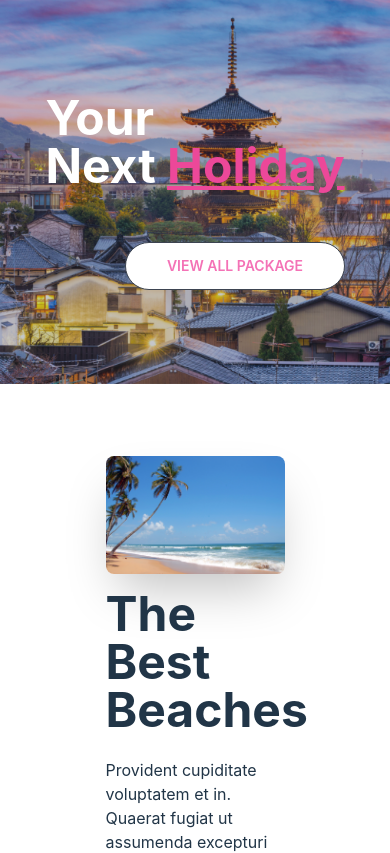
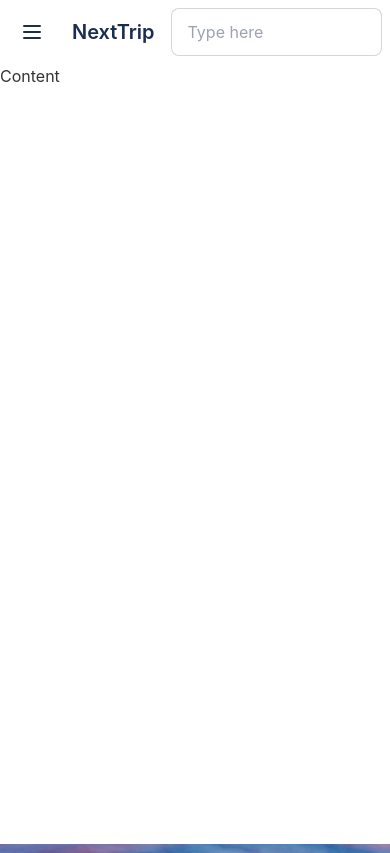
Before and after one commit to 0xkabir/next-trip, a React (Vite) app: page / in a window 390 px wide. Shown: the top 853 px of the page. Built offline with nearby package versions, Linux system fonts and the light colour scheme.

Commit message:
added theme and navbar

```diff
--- a/index.html
+++ b/index.html
@@ -1,5 +1,5 @@
 <!DOCTYPE html>
-<html lang="en" data-theme="light">
+<html lang="en" data-theme="tripTheme">
   <head>
     <meta charset="UTF-8" />
     <link rel="icon" type="image/svg+xml" href="/vite.svg" />
--- a/src/components/shared/NextNav.jsx
+++ b/src/components/shared/NextNav.jsx
@@ -1,9 +1,69 @@
-import React from 'react';
+import React from "react";
+import { NavLink } from "react-router-dom";
 
 const NextNav = () => {
   return (
-    <div>
-
+    <div className="drawer text-neutral">
+      <input id="my-drawer-3" type="checkbox" className="drawer-toggle" />
+      <div className="drawer-content flex flex-col">
+        <div className="w-full navbar bg-transparent">
+          <div className="flex-none lg:hidden">
+            <label htmlFor="my-drawer-3" className="btn btn-square btn-ghost">
+              <svg
+                xmlns="http://www.w3.org/2000/svg"
+                fill="none"
+                viewBox="0 0 24 24"
+                className="inline-block w-6 h-6 stroke-current"
+                color="#1A2C51"
+              >
+                <path
+                  strokeLinecap="round"
+                  strokeLinejoin="round"
+                  strokeWidth="2"
+                  d="M4 6h16M4 12h16M4 18h16"
+                ></path>
+              </svg>
+            </label>
+          </div>
+          <div className="flex-1 px-2 mx-2 text-primary font-semibold text-xl">NextTrip</div>
+          <input type="text" placeholder="Type here" className="input input-bordered w-full max-w-xs lg:mx-20"/>
+          <div className="flex-1 md:flex-none hidden lg:block">
+            <ul className="menu menu-horizontal gap-x-2 text-primary">
+              <li>
+                <NavLink to="/home" className="rounded-md py-1.5">Home</NavLink>
+              </li>
+              <li>
+                <NavLink to="/explore" className="rounded-md py-1.5">Explore Tours</NavLink>
+              </li>
+              <li>
+                <NavLink to="/login" className="rounded-md py-1.5">Login/SignUp</NavLink>
+              </li>
+              <li>
+                <NavLink to="/blogs" className="rounded-md py-1.5">Blogs</NavLink>
+              </li>
+            </ul>
+          </div>
+        </div>
+        {/* <!-- Page content here --> */}
+        Content
+      </div>
+      <div className="drawer-side">
+        <label htmlFor="my-drawer-3" className="drawer-overlay"></label>
+        <ul className="menu gap-y-2 p-4 w-80 bg-base-100 justify-center items-stretch">
+        <li>
+          <NavLink to="/home" className="rounded-md py-1.5">Home</NavLink>
+        </li>
+        <li>
+          <NavLink to="/explore" className="rounded-md py-1.5">Explore Tours</NavLink>
+        </li>
+        <li>
+          <NavLink to="/login" className="rounded-md py-1.5">Login/SignUp</NavLink>
+        </li>
+        <li>
+          <NavLink to="/blogs" className="rounded-md py-1.5">Blogs</NavLink>
+        </li>
+        </ul>
+      </div>
     </div>
   );
 };
--- a/tailwind.config.cjs
+++ b/tailwind.config.cjs
@@ -4,6 +4,25 @@ module.exports = {
     "./index.html",
     "./src/**/*.{js,ts,jsx,tsx}",
   ],
+  daisyui: {
+    themes: [
+      {
+        tripTheme: {
+          primary: "#1A2C51",
+          secondary: "#222222",
+          accent: "#17AEBF",
+          neutral: "#333333",
+          info: "#5DADE2",
+          success: "#3CB371",
+          warning: "#FFA07A",
+          danger: "#8B0000",
+          "base-100": "#ffffff"
+        },
+      },
+      "dark",
+      "cupcake",
+    ],
+  },
   theme: {
     extend: {},
   },
```
